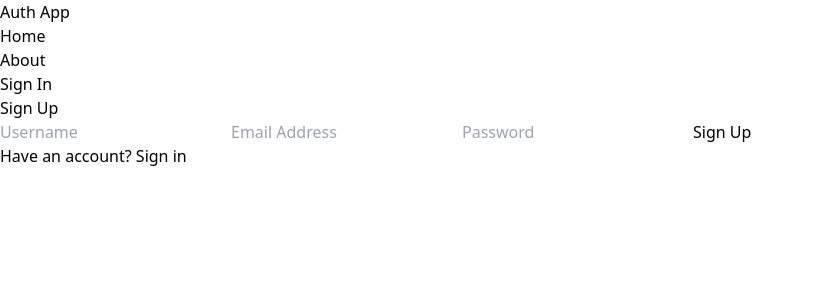
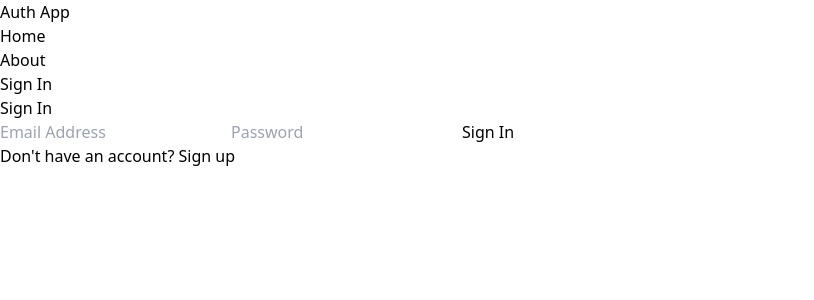
Before and after one commit to tambiasawo/mern-app, a React app in the folder client/: page /sign-in in a window 1280 px wide. Shown: the top 300 px of the page, without its empty margins (0-814 px from the left). Built offline with nearby package versions, Linux system fonts and the light colour scheme; the HTML template or start-up script is replaced by a standard one.

Commit message:
feat: navigate user to next page after authentication

```diff
--- a/client/src/pages/SignIn.jsx
+++ b/client/src/pages/SignIn.jsx
@@ -1,10 +1,11 @@
 import React from "react";
-import { Link } from "react-router-dom";
+import { Link, useNavigate } from "react-router-dom";
 
 function SignIn() {
   const [formData, setFormData] = React.useState({});
   const [isLoading, setIsLoading] = React.useState(false);
   const [isError, setIsError] = React.useState(false);
+  const navigate = useNavigate();
 
   const handleChange = (e) => {
     if (isError) setIsError(false);
@@ -18,16 +19,19 @@ function SignIn() {
     try {
       setIsLoading(true);
       setIsError(false);
-      const response = await fetch("/api/auth/signup", {
+      const response = await fetch("/api/auth/signin", {
         method: "POST",
         headers: { "Content-Type": "application/json" },
         body: JSON.stringify(formData),
       });
       const data = await response.json();
       setIsLoading(false);
-      if (!data.success) {
+
+      if (!data.email) {
         setIsError(true);
+        return;
       }
+      navigate("/home");
     } catch (e) {
       setIsLoading(false);
       setIsError(true);
@@ -35,18 +39,11 @@ function SignIn() {
   };
   return (
     <div className="mx-auto p-3 mt-10">
-      <h1 className="text-center font-semibold text-2xl py-3"> Sign Up</h1>
+      <h1 className="text-center font-semibold text-2xl py-3"> Sign In</h1>
       <form
         className="flex justify-center items-center flex-col gap-4"
         onSubmit={handleSubmit}
       >
-        <input
-          type="text"
-          id="username"
-          placeholder="Username"
-          className="bg-slate-50 rounded-lg py-2 px-2 outline-none w-full sm:w-[75%] lg:w-[25%] focus:outline-dashed"
-          onChange={handleChange}
-        />
         <input
           type="email"
           id="email"
@@ -65,16 +62,16 @@ function SignIn() {
           className="bg-slate-700 rounded-lg p-3 w-full sm:w-[75%] lg:w-[25%] disabled:opacity-70 hover:opacity-95 uppercase text-white"
           disabled={isLoading}
         >
-          {isLoading ? "Loading..." : "Sign Up"}
+          {isLoading ? "Loading..." : "Sign In"}
         </button>
         <div>
           <p>
-            Have an account?{" "}
+            Don't have an account?{" "}
             <Link
-              to="/sign-in"
+              to="/sign-up"
               className="underline hover:text-blue-500 cursor-pointer"
             >
-              Sign in
+              Sign up
             </Link>
           </p>
         </div>
--- a/client/src/pages/SignUp.jsx
+++ b/client/src/pages/SignUp.jsx
@@ -1,10 +1,11 @@
 import React from "react";
-import { Link } from "react-router-dom";
+import { Link, useNavigate } from "react-router-dom";
 
 function SignUp() {
   const [formData, setFormData] = React.useState({});
   const [isLoading, setIsLoading] = React.useState(false);
   const [isError, setIsError] = React.useState(false);
+  const navigate = useNavigate();
 
   const handleChange = (e) => {
     if (isError) setIsError(false);
@@ -27,7 +28,9 @@ function SignUp() {
       setIsLoading(false);
       if (!data.success) {
         setIsError(true);
+        return;
       }
+      navigate("/sign-in");
     } catch (e) {
       setIsLoading(false);
       setIsError(true);
```
